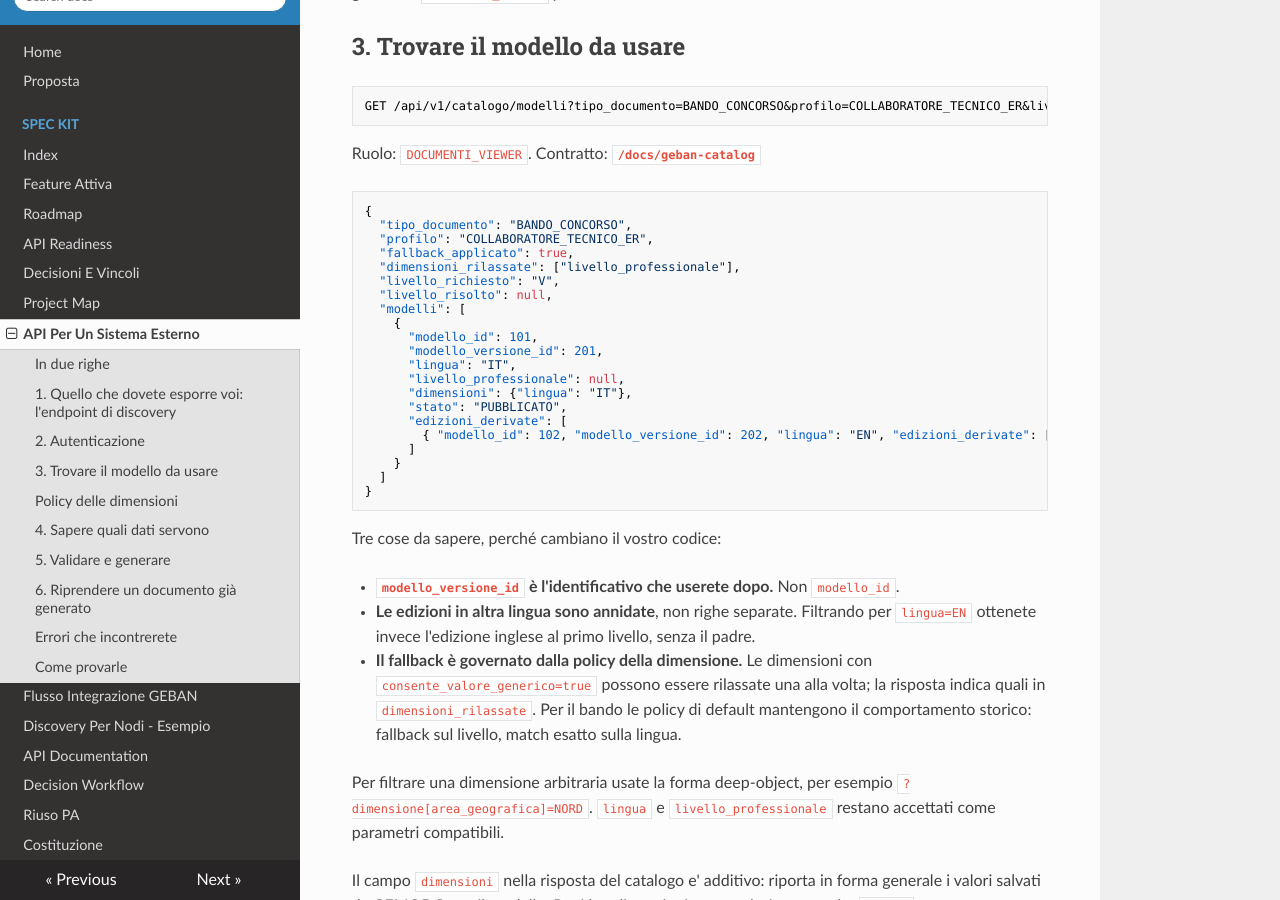
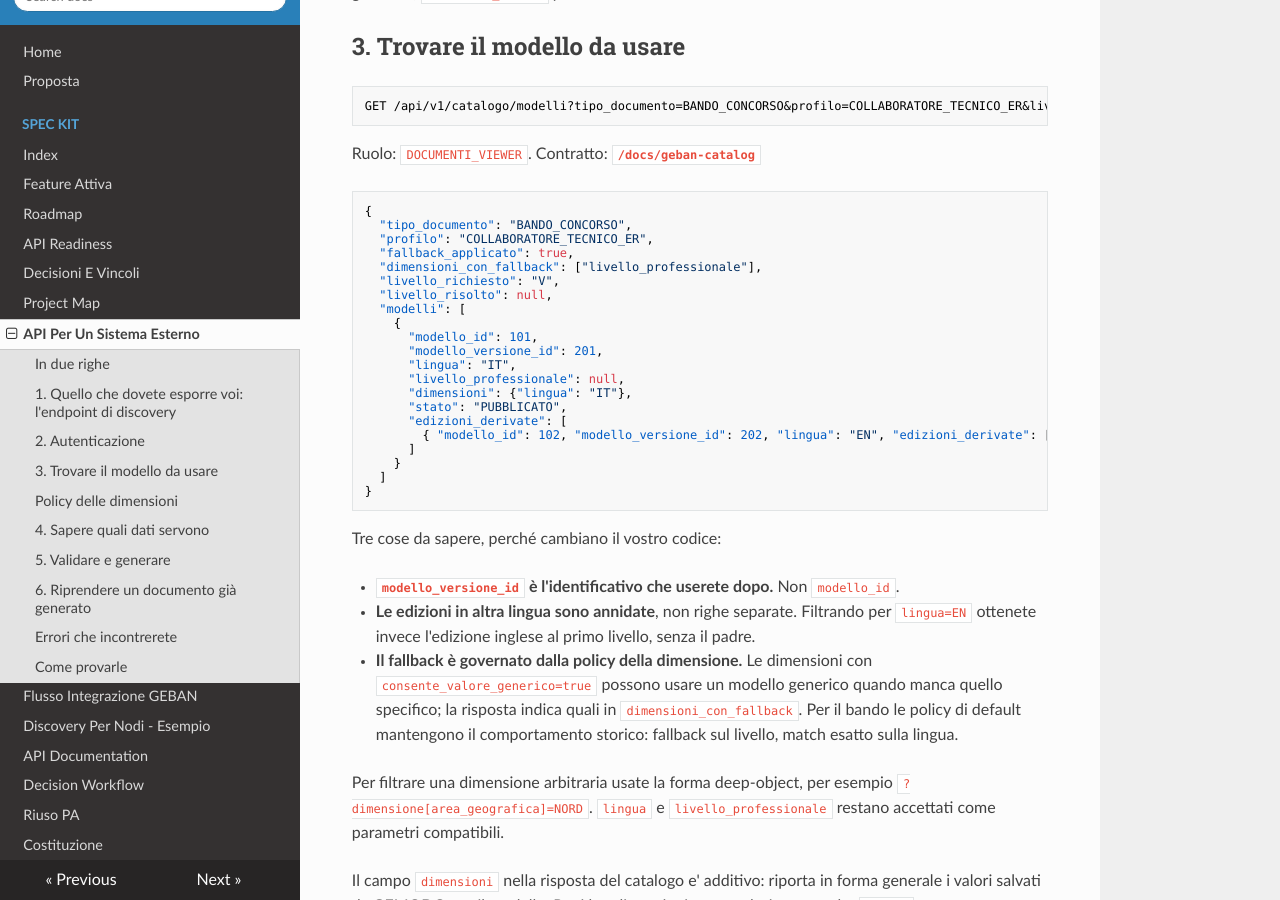
Before and after one commit to DanieleRamacci/cnr-builder-modelli-gemodo, an MkDocs documentation site: the page built from docs/api-per-geban.md, in a window 1280 px wide and 900 px high, scrolled down 1826 px. Built offline with MkDocs 1.6.1, drawn with Linux system fonts in a browser that asks for light colours; nearby versions of some CDN libraries.

Commit message:
non “dimensione rilassata”, ma “dimensione risolta tramite fallback/generico”.

```diff
--- a/docs/api-per-geban.md
+++ b/docs/api-per-geban.md
@@ -102,7 +102,7 @@ Ruolo: `DOCUMENTI_VIEWER`. Contratto: **`/docs/geban-catalog`**
   "tipo_documento": "BANDO_CONCORSO",
   "profilo": "COLLABORATORE_TECNICO_ER",
   "fallback_applicato": true,
-  "dimensioni_rilassate": ["livello_professionale"],
+  "dimensioni_con_fallback": ["livello_professionale"],
   "livello_richiesto": "V",
   "livello_risolto": null,
   "modelli": [
@@ -127,8 +127,8 @@ Tre cose da sapere, perché cambiano il vostro codice:
 - **Le edizioni in altra lingua sono annidate**, non righe separate. Filtrando per
   `lingua=EN` ottenete invece l'edizione inglese al primo livello, senza il padre.
 - **Il fallback è governato dalla policy della dimensione.** Le dimensioni con
-  `consente_valore_generico=true` possono essere rilassate una alla volta; la
-  risposta indica quali in `dimensioni_rilassate`. Per il bando le policy di
+  `consente_valore_generico=true` possono usare un modello generico quando manca
+  quello specifico; la risposta indica quali in `dimensioni_con_fallback`. Per il bando le policy di
   default mantengono il comportamento storico: fallback sul livello, match
   esatto sulla lingua.
 
--- a/docs/decision-register.yaml
+++ b/docs/decision-register.yaml
@@ -951,8 +951,8 @@ decisions:
       Generalizzata da `011` il 2026-09-23: il fallback non dipende dal nome
       `livello_professionale`, ma dalla policy
       `consente_valore_generico=true`. Le dimensioni richieste vengono
-      rilassate una alla volta in ordine deterministico e la risposta le indica
-      in `dimensioni_rilassate`. Le policy di default conservano il merito della
+      risolte tramite fallback al generico una alla volta in ordine deterministico e la risposta le indica
+      in `dimensioni_con_fallback`. Le policy di default conservano il merito della
       decisione originaria: livello generico ammesso, lingua a match esatto.
     fase_bloccante: TASKS
     data_ultima_revisione: 2026-09-21
```
Also changed, not shown: specs/011-dimensioni-generiche-modello/quickstart.md (+1 -1 lines), specs/011-dimensioni-generiche-modello/research.md (+3 -3 lines), specs/011-dimensioni-generiche-modello/tasks.md (+1 -1 lines), 5 other files.
